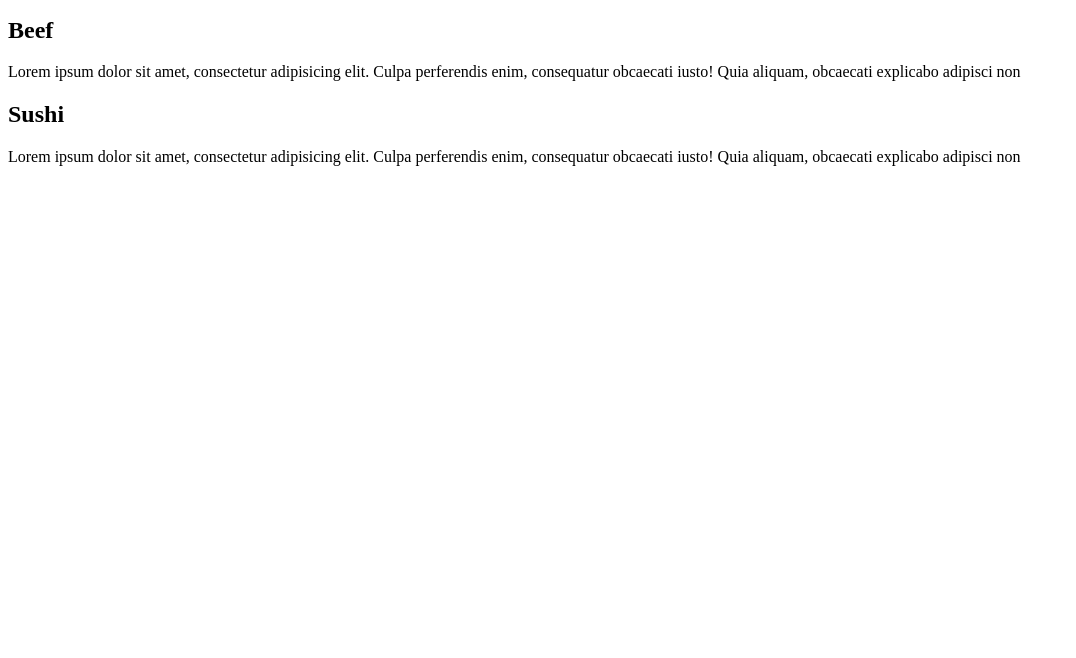
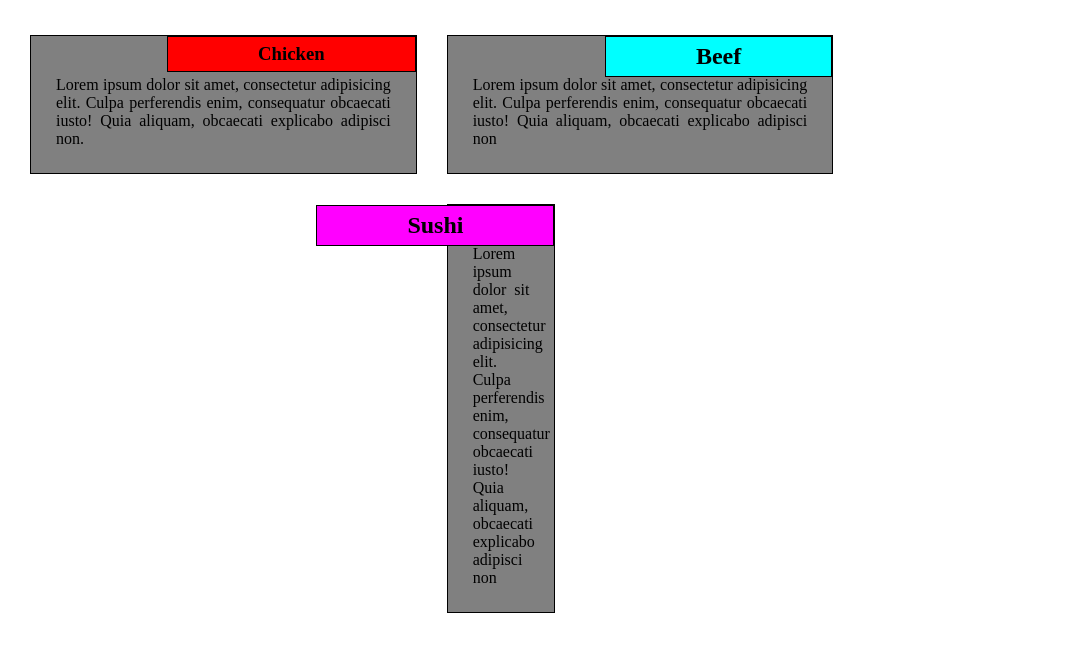
Before and after one commit to samiatsidiq/Coursera-test, a plain HTML site: page mod2-solution/index.html in a window 1280 px wide. Shown: the part 142-800 px from the top of the page, without its empty margins (0-1076 px from the left). Drawn offline with Linux system fonts and the light colour scheme.

Commit message:
Update index.html

```diff
--- a/mod2-solution/index.html
+++ b/mod2-solution/index.html
@@ -4,7 +4,7 @@
 	<meta charset="utf-8">
 	<meta name="viewport" content="width=device-width, initial-scale=1">
 	<title>Mod2 solution</title>
-	<link rel="stylesheet" type="text/css" href="css">
+	<link rel="stylesheet" type="text/css" href="css/style.css">
 
 </head>
 <body>
```
